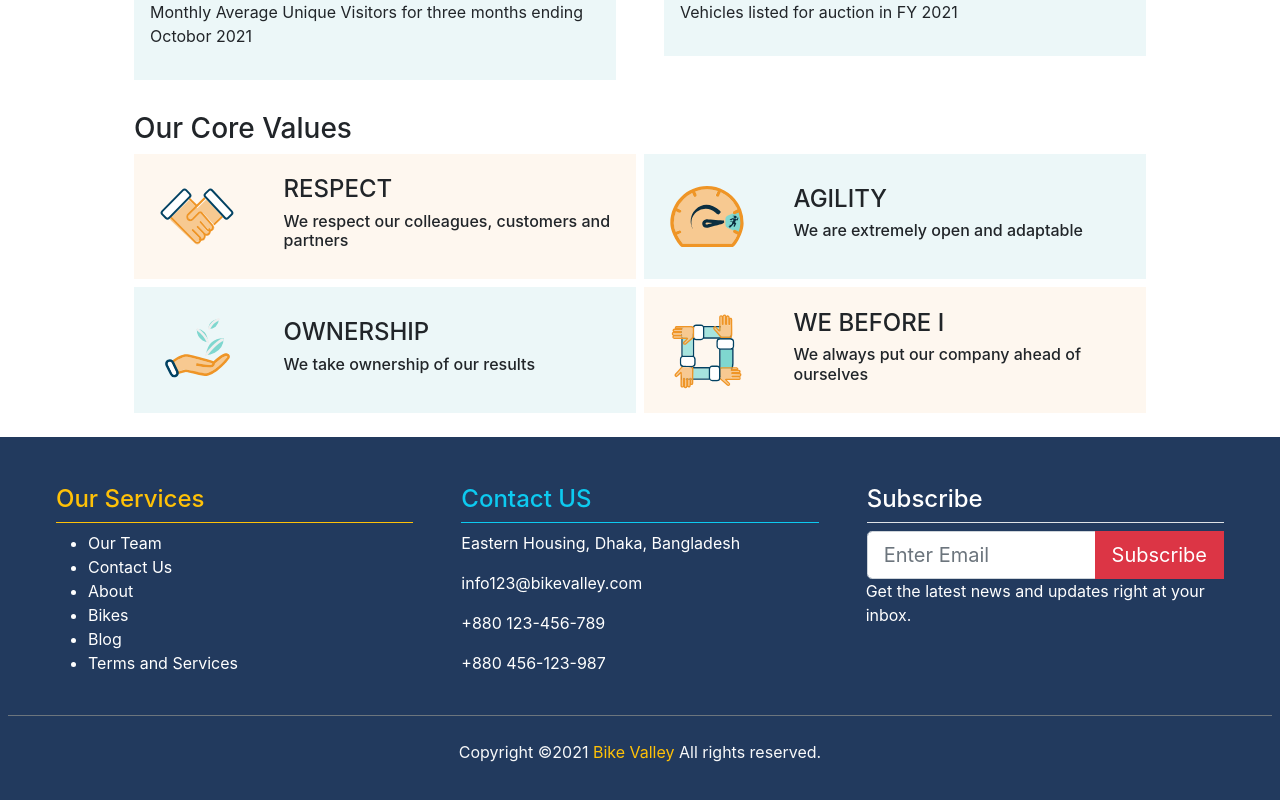
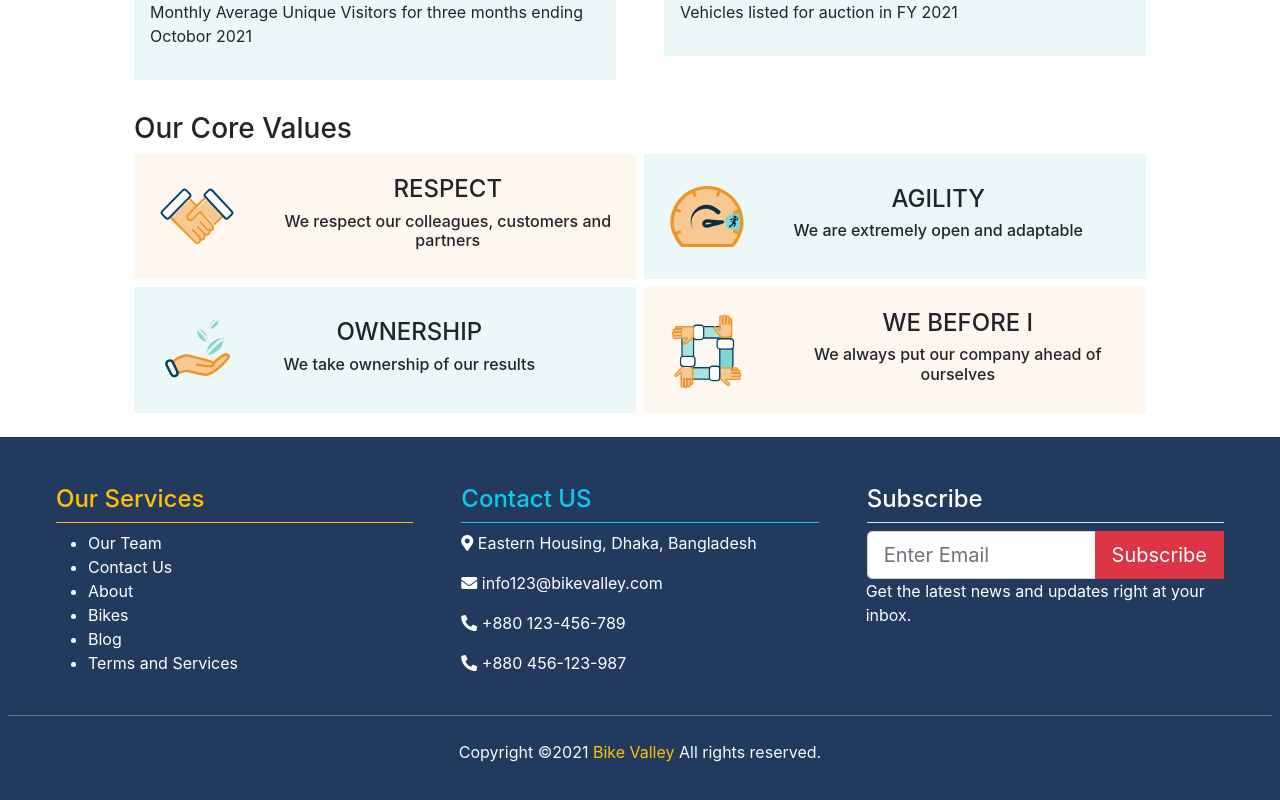
Before and after one commit to Sharif33/BikeValley, a React (Create React App) app: page /about in a window 1280 px wide. Shown: the part 664-1464 px from the top of the page. Built offline with nearby package versions, Linux system fonts and the light colour scheme; no server answers.

Commit message:
update and bug fix

```diff
--- a/public/index.html
+++ b/public/index.html
@@ -22,6 +22,10 @@
       work correctly both with client-side routing and a non-root public URL.
       Learn how to configure a non-root public URL by running `npm run build`.
     -->
+
+  <!-- fontawesome -->
+  <link rel="stylesheet" href="https://use.fontawesome.com/releases/v5.15.4/css/all.css"
+    integrity="sha384-DyZ88mC6Up2uqS4h/KRgHuoeGwBcD4Ng9SiP4dIRy0EXTlnuz47vAwmeGwVChigm" crossorigin="anonymous">
 
   <!-- mui font -->
   <link rel="stylesheet" href="https://fonts.googleapis.com/css?family=Roboto:300,400,500,700&display=swap" />
--- a/src/Pages/AboutUs/AboutUs.js
+++ b/src/Pages/AboutUs/AboutUs.js
@@ -11,7 +11,7 @@ import Footer from '../../Shared/Footer/Footer';
 
 const AboutUs = () => {
     return (
-        <div>
+        <div style={{ overflowX: "hidden" }}>
             <Header></Header>
             <img className="img-fluid" src={about} alt="" />
             <div className="container px-5">
@@ -51,8 +51,8 @@ const AboutUs = () => {
 
                 <div className="p-3">
                     <h3>Our Core Values</h3>
-                    <div className="row g-2 overflow-hidden">
-                        <div className="col-6">
+                    <div className="row g-2 text-center">
+                        <div className="col-md-6  col-sm-12">
                             <div style={{ backgroundColor: "#FEF7EF" }} className="">
                                 <div className="d-flex align-items-center">
                                     <img className="img-fluid w-25 p-4" src={respect} alt="" />
@@ -63,7 +63,7 @@ const AboutUs = () => {
                                 </div>
                             </div>
                         </div>
-                        <div className="col-6">
+                        <div className="col-md-6  col-sm-12">
                             <div style={{ backgroundColor: "#ECF7F8" }} className="">
                                 <div className="d-flex align-items-center">
                                     <img className="img-fluid w-25 p-4" src={agility} alt="" />
@@ -74,7 +74,7 @@ const AboutUs = () => {
                                 </div>
                             </div>
                         </div>
-                        <div className="col-6">
+                        <div className="col-md-6  col-sm-12">
                             <div style={{ backgroundColor: "#ECF7F8" }} className="">
                                 <div className="d-flex align-items-center">
                                     <img className="img-fluid w-25 p-4" src={ownership} alt="" />
@@ -85,7 +85,7 @@ const AboutUs = () => {
                                 </div>
                             </div>
                         </div>
-                        <div className="col-6">
+                        <div className="col-md-6  col-sm-12">
                             <div style={{ backgroundColor: "#FEF7EF" }} className="">
                                 <div className="d-flex align-items-center">
                                     <img className="img-fluid w-25 p-4" src={webefore} alt="" />
--- a/src/Pages/ContactUs/ContactUs.js
+++ b/src/Pages/ContactUs/ContactUs.js
@@ -12,20 +12,20 @@ const ContactUs = () => {
                 <h3>Contact Us</h3>
                 <p>Let's bring joy and delight to the process of bike buying together.</p>
                 <div className="row g-2">
-                    <div style={{ backgroundColor: "#ECF7F8" }} className="col-6">
+                    <div style={{ backgroundColor: "#ECF7F8" }} className="col-md-6  col-sm-12">
                         <div className="p-3 ">
                             <h5 className="fw-bold">Customer support: <small className="text-secondary fw-normal"> info123@bikevalley.com</small></h5>
                         </div>
                     </div>
-                    <div style={{ backgroundColor: "#FEF7EF" }} className="col-6">
+                    <div style={{ backgroundColor: "#FEF7EF" }} className="col-md-6  col-sm-12">
                         <div className="p-3 "><h5 className="fw-bold">New Bike Dealer:
                             <small className="text-secondary fw-normal"> info123@bikevalley.com</small></h5></div>
                     </div>
-                    <div style={{ backgroundColor: "#FEF7EF" }} className="col-6">
+                    <div style={{ backgroundColor: "#FEF7EF" }} className="col-md-6  col-sm-12">
                         <div className="p-3 "><h5 className="fw-bold">Enterprise Sales Inquiries:
                             <small className="text-secondary fw-normal"> esteam@bikevalley.com</small></h5></div>
                     </div>
-                    <div style={{ backgroundColor: "#ECF7F8" }} className="col-6">
+                    <div style={{ backgroundColor: "#ECF7F8" }} className="col-md-6  col-sm-12">
                         <div className="p-3 "><h5 className="fw-bold">Adress: <small className="text-secondary fw-normal">BikeValley Trade Limited, Shahid IT Park, Dhaka, Bangladesh</small></h5></div>
                     </div>
                 </div>
--- a/src/Pages/Dashboard/AllOrders/ManageOrder.js
+++ b/src/Pages/Dashboard/AllOrders/ManageOrder.js
@@ -3,11 +3,11 @@ import React, { useEffect, useState } from 'react';
 const ManageOrder = () => {
 
     const [orders, setOrders] = useState([]);
-    /* const [status, setStatus] = useState("");
+    const [status, setStatus] = useState("");
 
     const handleStatus = (e) => {
         setStatus(e.target.value)
-    } */
+    }
 
     useEffect(() => {
         fetch(`https://stormy-tundra-73783.herokuapp.com/orders`)
@@ -15,17 +15,20 @@ const ManageOrder = () => {
             .then((data) => setOrders(data));
     }, []);
 
-    /*   const handleUpdate = (id) => {
+    // Update Status
+    const handleUpdate = (id) => {
         const proceed = window.confirm('Are you sure, you want to Update?');
         if (proceed) {
-              fetch(`https://stormy-tundra-73783.herokuapp.com/orders/${id}`, {
+            window.location.reload();
+            fetch(`https://stormy-tundra-73783.herokuapp.com/updateStatus/${id}`, {
                 method: "PUT",
-                  headers: { "content-type": "application/json" },
+                headers: { 'content-type': 'application/json' },
                 body: JSON.stringify({ status })
             })
         }
 
-      }; */
+    };
+
 
     // DELETE order
     const handleDeleteOrders = id => {
@@ -65,9 +68,12 @@ const ManageOrder = () => {
                                         <p>Email: {order.email}</p>
                                         <p>Ordered date: {order.date}</p>
                                         <div>
-                                            {/* <input onChange={handleStatus} type="text" defaultValue={order?.status} />
-                                            <button onClick={() => handleUpdate(order._id)} className="btn btn-outline-primary">Update</button> */}
-                                            <button onClick={() => handleDeleteOrders(order._id)} className="btn btn-danger">Delete</button></div>
+                                            <input className="w-100 text-center mb-2" onChange={handleStatus} type="text" defaultValue={order?.status} />
+                                            <div className="d-flex justify-content-between">
+                                                <button onClick={() => handleDeleteOrders(order._id)} className="btn btn-danger">Delete</button>
+                                                <button onClick={() => handleUpdate(order._id)} className="btn btn-primary">Click to Shipped</button>
+                                            </div>
+                                        </div>
                                     </div>
                                 </div>
                             </div>
--- a/src/Pages/Dashboard/MakeAdmin/MakeAdmin.js
+++ b/src/Pages/Dashboard/MakeAdmin/MakeAdmin.js
@@ -1,12 +1,12 @@
 import { Button, TextField, Alert } from '@mui/material';
 import React, { useState } from 'react';
-import useAuth from '../../../Hooks/useAuth/useAuth';
+// import useAuth from '../../../Hooks/useAuth/useAuth';
 
 
 const MakeAdmin = () => {
     const [email, setEmail] = useState('');
     const [success, setSuccess] = useState(false);
-    const { admin } = useAuth();
+    // const { admin } = useAuth();
 
     const handleOnBlur = e => {
         setEmail(e.target.value);
--- a/src/Pages/Home/Banner/BannerTop.js
+++ b/src/Pages/Home/Banner/BannerTop.js
@@ -17,25 +17,25 @@ const BannerTop = () => {
                     <div className="carousel-item active">
                         <img src={slide} className="d-block w-100" alt="..." />
                         <div className="carousel-caption d-none d-md-block ">
-                            <h1 style={{ fontSize: "5em" }}>FIND THE RIGHT BIKE</h1>
+                            <h1 style={{ fontSize: "4em" }}>FIND THE RIGHT BIKE</h1>
                             <p>Get Comprehensive Information on Bike Prices, Specs, Reviews & More!</p>
-                            <Link to="/about"><button className="btn btn-dark px-5">Learn More</button></Link>
+                            <Link to="/about"><button className="btn btn-outline-danger p-3 rounded-pill">Learn More</button></Link>
                         </div>
                     </div>
                     <div className="carousel-item">
                         <img src={slide2} className="d-block w-100" alt="..." />
                         <div className="carousel-caption d-none d-md-block ">
-                            <h5 style={{ fontSize: "5em" }}>FIND THE RIGHT BIKE</h5>
+                            <h5 style={{ fontSize: "4em" }}>FIND THE RIGHT BIKE</h5>
                             <p>Get Comprehensive Information on Bike Prices, Specs, Reviews & More!</p>
-                            <Link to="/about"><button className="btn btn-dark px-5">Learn More</button></Link>
+                            <Link to="/about"><button className="btn btn-outline-warning p-3 rounded-pill">Learn More</button></Link>
                         </div>
                     </div>
                     <div className="carousel-item">
                         <img src={slide3} className="d-block w-100" alt="..." />
                         <div className="carousel-caption d-none d-md-block ">
-                            <h5 style={{ fontSize: "5em" }}>FIND THE RIGHT BIKE</h5>
+                            <h5 style={{ fontSize: "4em" }}>FIND THE RIGHT BIKE</h5>
                             <p>Get Comprehensive Information on Bike Prices, Specs, Reviews & More!</p>
-                            <Link to="/about"><button className="btn btn-dark px-5">Learn More</button></Link>
+                            <Link to="/about"><button className="btn btn-outline-danger p-3 rounded-pill">Learn More</button></Link>
                         </div>
                     </div>
                 </div>
--- a/src/Pages/Home/Bikes/Bikes.js
+++ b/src/Pages/Home/Bikes/Bikes.js
@@ -16,7 +16,7 @@ const Bikes = () => {
     return (
         <div className="container">
             <div className="text-center pt-2">
-                <h2 className="fw-bold">Our top 6 Bikes</h2>
+                <h1 className="fw-bold text-primary p-2">Our top <span className="text-danger">6</span> Bikes</h1>
             </div>
             <div className="row row-cols-1 row-cols-md-3 m-2 g-4">
                 {bikes.length == 0 ?
```
Also changed, not shown: 1 other file (tests, documents, lock files or other folders). Lines whose indentation alone changed are shown as unchanged.
